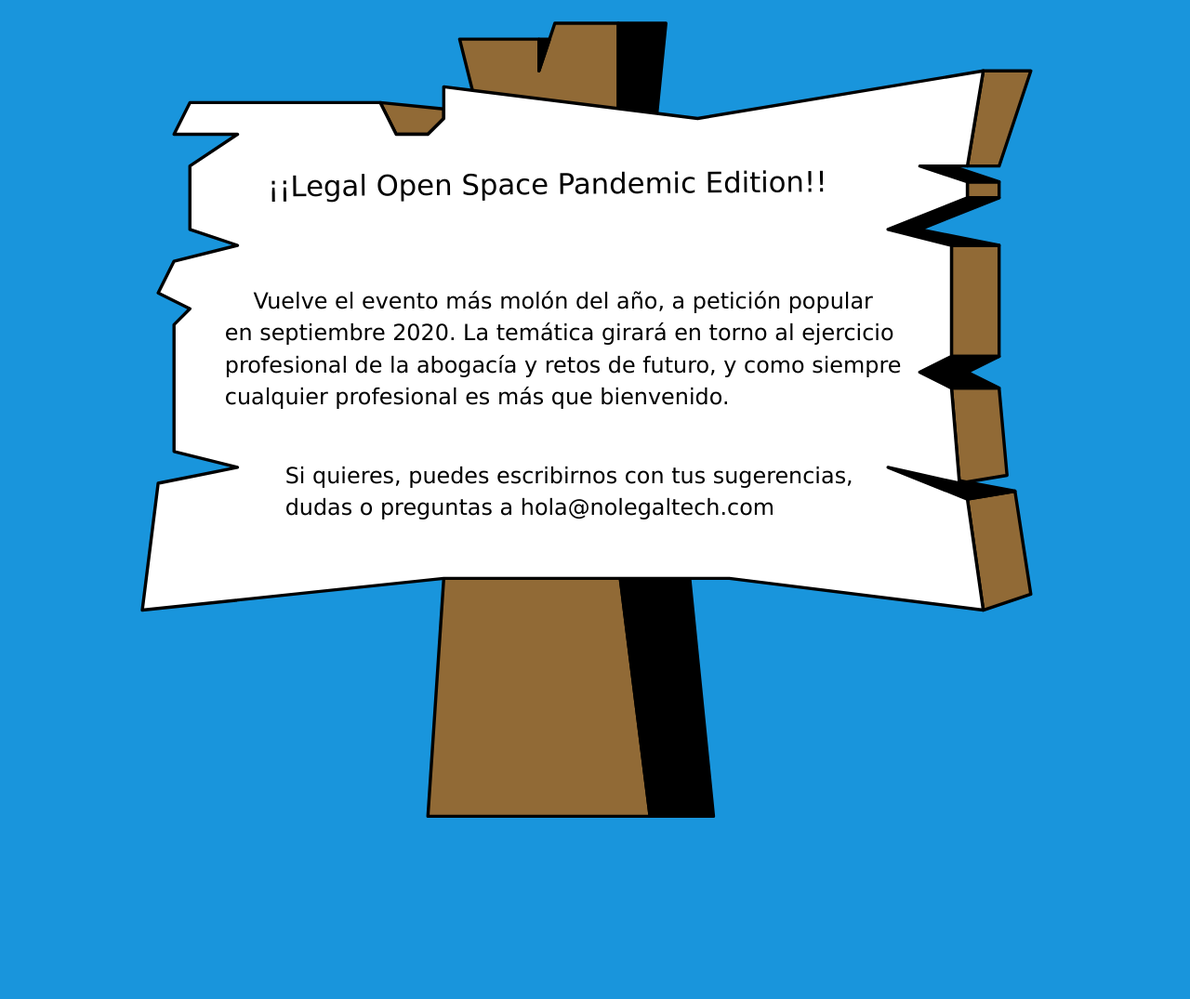
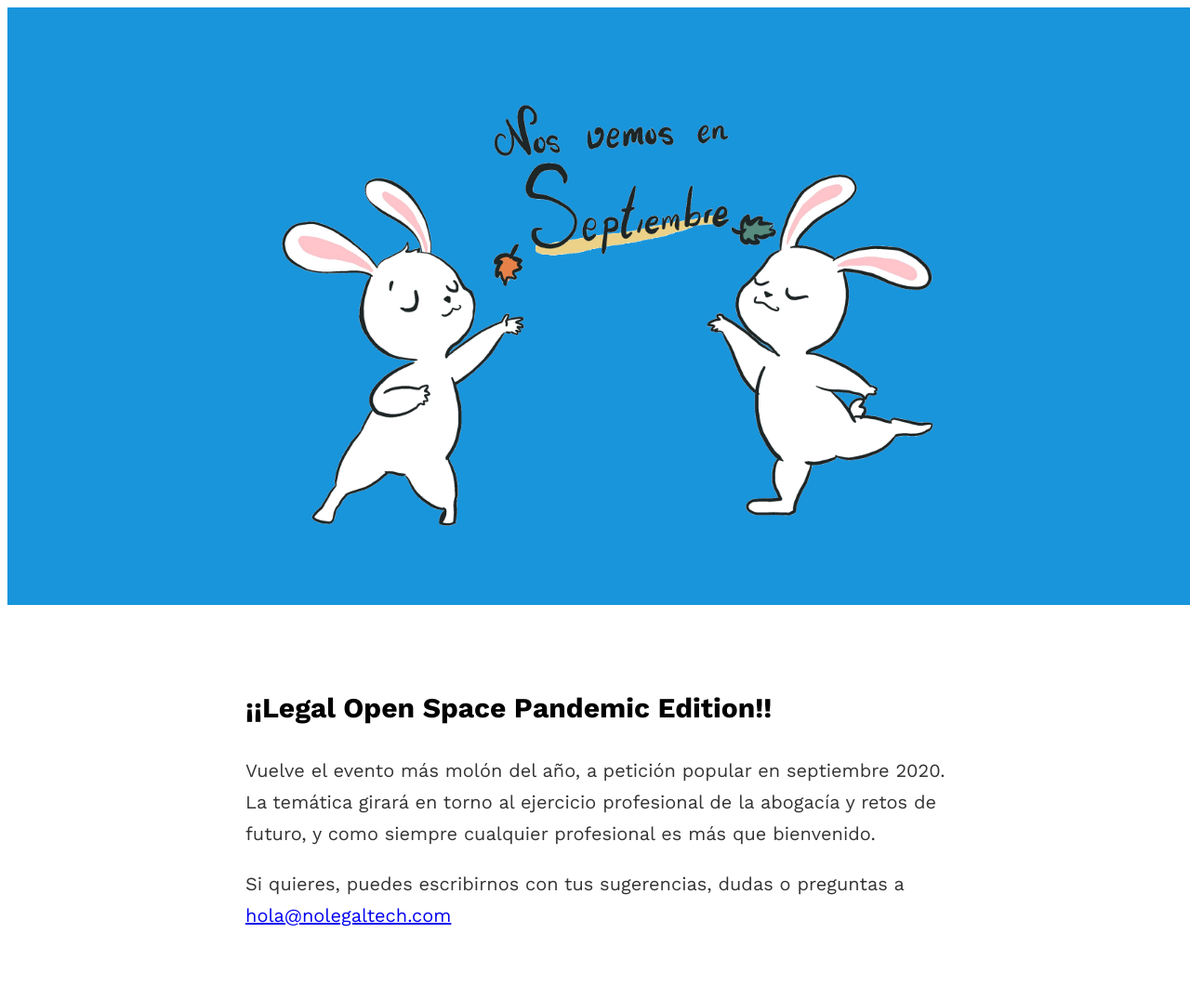
Before and after one commit to NoLegalTech/legalopenspace, a plain HTML site: page new/index.html in a window 1280 px wide. Shown: the whole page at 93% size. Before the commit the page ends 1032 px from the top, so only its background shows below. Drawn offline with nearby package versions, Linux system fonts and the light colour scheme; files that its build step writes are made by us from their sources.

Commit message:
New website version

```diff
--- a/new/css/style.css
+++ b/new/css/style.css
@@ -8,32 +8,23 @@
 }
 
 body {
-    background-color: var(--nlt-blue);
+    background-color: var(--white);
     width: 100%;
-}
-svg {
-    width: 80%;
-    margin-left: 10%;
-    position: absolute;
-    display: inline-block;
-    vertical-align: middle;
-    background-color: none;
+    line-height: 1.7;
+    color: rgba(0, 0, 0, 0.8);
+    font-weight: 400;
+    font-size: 20px;
+    font-family: "Roboto Mono", SFMono-Regular, Menlo, Monaco, Consolas, "Liberation Mono", "Courier New", monospace;
+    font-family: "Work Sans", -apple-system, BlinkMacSystemFont, "Segoe UI", Roboto, "Helvetica Neue", Arial, sans-serif, "Apple Color Emoji", "Segoe UI Emoji", "Segoe UI Symbol", "Noto Color Emoji";
 }
 
-svg > path {
-    stroke: var(--black);
-    stroke-width: 0.1;
-    stroke-linejoin: round;
+img {
+    width: 60%;
+    padding: 50px 20%;
+    background-color: var(--nlt-blue);
 }
 
-svg.white > path {
-    fill: var(--white);
+article {
+    width: 60%;
+    padding: 50px 20%;
 }
-
-svg.black > path {
-    fill: var(--black);
-}
-
-svg.brown > path {
-    fill: var(--brown);
-}
--- a/new/index.html
+++ b/new/index.html
@@ -11,150 +11,19 @@
         <link rel="stylesheet" href="css/style.css">
     </head>
     <body>
-        <svg class="brown" viewBox="0 0 30 30" xmlns="http://www.w3.org/2000/svg">
-            <path d="
-                M 11 3
-                    l -0.5 -2
-                    h 2.5
-                    v 1
-                    l 0.5 -1.5
-                    h 2
-                    v 17
-                    l 1 8
-                    h -7
-                    z
-                M 27 2
-                    l -0.5 3
-                    l 1 0
-                    l 1 -3
-                    z
-                M 26.5 5.5
-                    l 0 0.5
-                    l 1 0
-                    l 0 -0.5
-                    z
-                M 26 7.5
-                    l 0 3.5
-                    l 1.5 0
-                    l 0 -3.5
-                    z
-                M 26 12
-                    l 0.25 3
-                    l 1.5 -0.25
-                    l -0.25 -2.75
-                    z
-                M 26.5 15.5
-                    l 0.5 3.5
-                    l 1.5 -0.5
-                    l -0.5 -3.25
-                    z
-                M 8 3
-                    l 0.5 1
-                    h 1
-                    l 0.5 -0.5
-                    v -0.3
-                    z
-            " />
-        </svg>
-        <svg class="black" viewBox="0 0 30 30" xmlns="http://www.w3.org/2000/svg">
-            <path d="
-                M 15.5 0.5
-                    v 17
-                    l 1 8
-                    h 2
-                    l -2 -20
-                    l 0.5 -5
-                    z
-                M 13 1
-                    v 1
-                    l 0.333 -1
-                    z
-                M 25 5
-                    l 1 0.5
-                    h 1.5
-                    l -1.5 -0.5
-                    z
-                M 26.5 6
-                    l -2.5 1
-                    l 2 0.5
-                    h 1.5
-                    l -2.5 -0.5
-                    l 2.5 -1
-                    z
-                M 26 11
-                    l -1 0.5
-                    l 1 0.5
-                    h 1.5
-                    l -1 -0.5
-                    l 1 -0.5
-                    z
-                M 24 14.5
-                    l 2.5 1
-                    l 1.5 -0.25
-                    z
-            " />
-        </svg>
-        <svg class="white" viewBox="0 0 30 30" xmlns="http://www.w3.org/2000/svg">
-            <path d="
-                M 2 3
-                    h 6
-                    l 0.5 1
-                    h 1
-                    l 0.5 -0.5
-                    v -1
-                    l 8 1
-                    l 9 -1.5
-                    l -0.5 3
-                    h -1.5
-                    l 1.5 0.5
-                    v 0.5
-                    l -2.5 1
-                    l 2 0.5
-                    v 3.5
-                    l -1 0.5
-                    l 1 0.5
-                    l 0.25 3
-                    l -2.25 -0.5
-                    l 2.5 1
-                    l 0.5 3.5
-                    l -8 -1
-                    h -9
-                    l -9.5 1
-                    l 0.5 -4
-                    l 2.5 -0.5
-                    l -2 -0.5
-                    v -4
-                    l 0.5 -0.5
-                    l -1 -0.5
-                    l 0.5 -1
-                    l 2 -0.5
-                    l -1.5 -0.5
-                    v -2
-                    l 1.5 -1
-                    h -2
-                    z
-            " />
-            <text x="4.4" y="6" font-size="0.9" font-family="Verdana" transform="rotate(-0.5,0,0)">
-                ¡¡Legal Open Space Pandemic Edition!!
-            </text>
-            <text x="4" y="9.5" font-size="0.7" font-family="Verdana">
+        <img src="images/nos_vemos_en_septiembre.png" />
+        <article>
+            <h1>¡¡Legal Open Space Pandemic Edition!!</h1>
+            <p>
                 Vuelve el evento más molón del año, a petición popular
-            </text>
-            <text x="3.1" y="10.5" font-size="0.7" font-family="Verdana">
                 en septiembre 2020. La temática girará en torno al ejercicio
-            </text>
-            <text x="3.1" y="11.5" font-size="0.7" font-family="Verdana">
                 profesional de la abogacía y retos de futuro, y como siempre
-            </text>
-            <text x="3.1" y="12.5" font-size="0.7" font-family="Verdana">
                 cualquier profesional es más que bienvenido.
-            </text>
-            <text x="5" y="15" font-size="0.7" font-family="Verdana">
+            </p>
+            <p>
                 Si quieres, puedes escribirnos con tus sugerencias,
-            </text>
-            <text x="5" y="16" font-size="0.7" font-family="Verdana">
-                dudas o preguntas a hola@nolegaltech.com
-            </text>
-        </svg>
+                dudas o preguntas a <a href="mailto:hola@nolegaltech.com">hola@nolegaltech.com</a>
+            </p>
+        </article>
     </body>
 </html>
```
Also changed, not shown: new/images/nos_vemos_en_septiembre.png (added).
